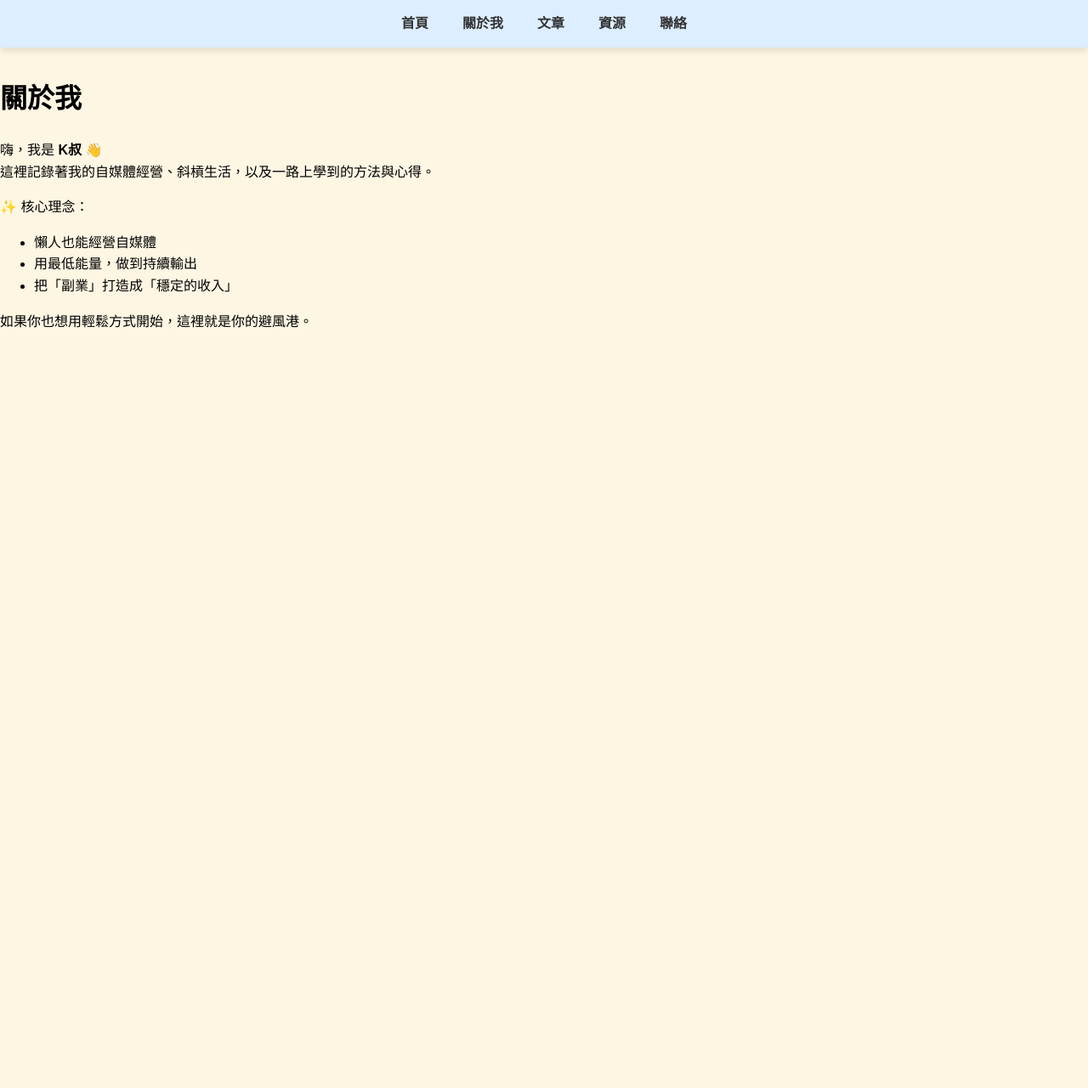
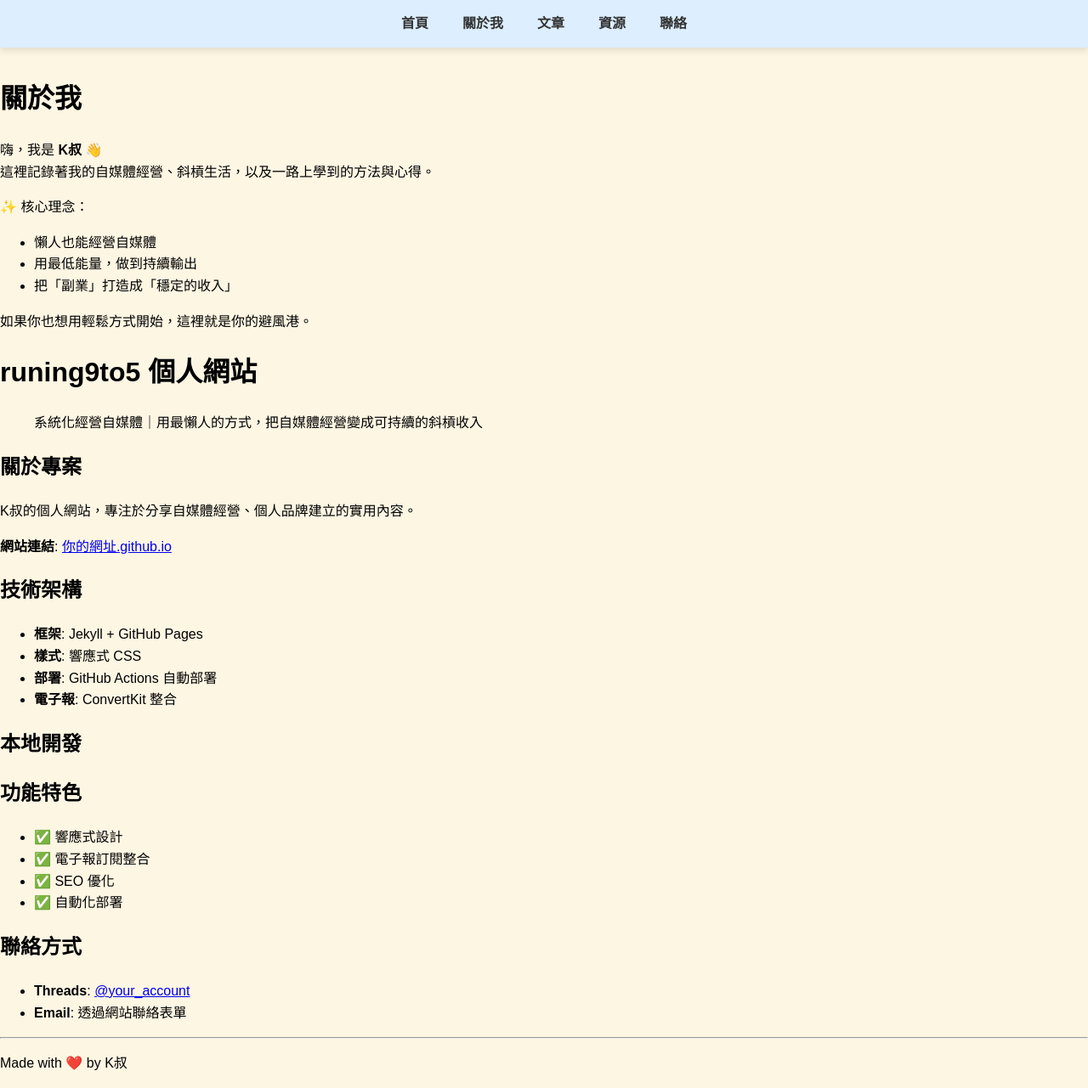
Before and after one commit to KenHAI666/Runing9TO5, a Jekyll site: the page built from about.md, in a window 1280 px wide and 1281 px high. Shown: the whole window at 85% size. Built offline with Jekyll 4.4.1, drawn with Linux system fonts in a browser that asks for light colours.

Commit message:
Update about.md

```diff
--- a/about.md
+++ b/about.md
@@ -14,3 +14,38 @@ title: 關於我
 - 把「副業」打造成「穩定的收入」
 
 如果你也想用輕鬆方式開始，這裡就是你的避風港。
+# runing9to5 個人網站
+
+> 系統化經營自媒體｜用最懶人的方式，把自媒體經營變成可持續的斜槓收入
+
+## 關於專案
+
+K叔的個人網站，專注於分享自媒體經營、個人品牌建立的實用內容。
+
+**網站連結**: [你的網址.github.io](https://你的用戶名.github.io)
+
+## 技術架構
+
+- **框架**: Jekyll + GitHub Pages
+- **樣式**: 響應式 CSS
+- **部署**: GitHub Actions 自動部署
+- **電子報**: ConvertKit 整合
+
+## 本地開發
+
+
+## 功能特色
+
+- ✅ 響應式設計
+- ✅ 電子報訂閱整合
+- ✅ SEO 優化
+- ✅ 自動化部署
+
+## 聯絡方式
+
+- **Threads**: [@your_account](https://www.threads.net/@your_account)
+- **Email**: 透過網站聯絡表單
+
+---
+
+Made with ❤️ by K叔
```
